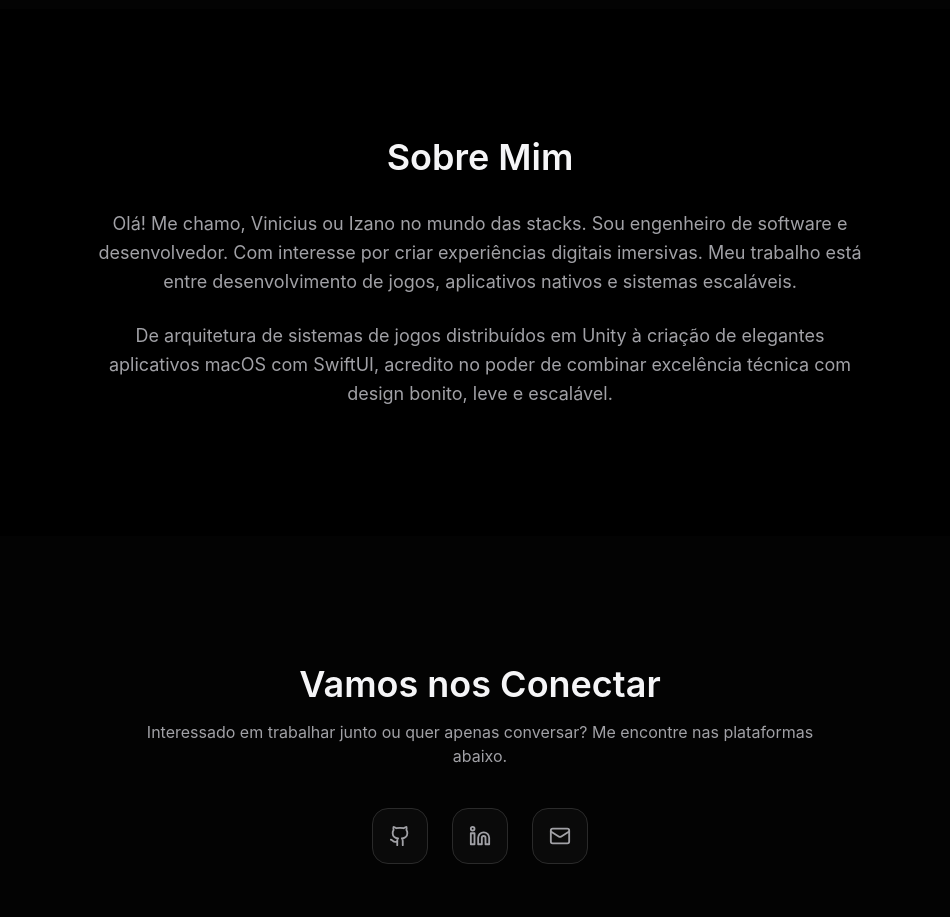
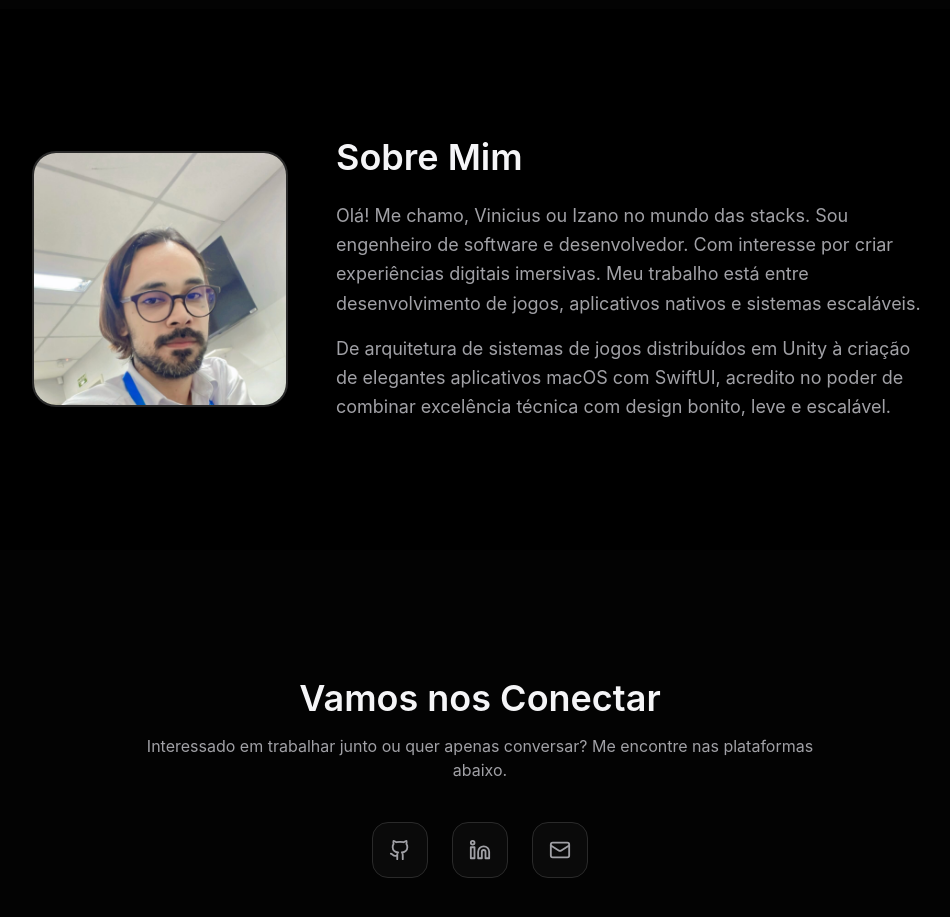
Before and after one commit to izanomikoto/Portf-lio, a Next.js app: page / in a window 1280 px wide. Shown: the part 4120-5037 px from the top of the page, without its empty margins (160-1110 px from the left). Built offline with nearby package versions, Linux system fonts and the light colour scheme.

Commit message:
Add profile photo to About section

```diff
--- a/src/app/page.tsx
+++ b/src/app/page.tsx
@@ -387,14 +387,25 @@ export default function Home() {
 
       {/* About Section */}
       <section id="about" className="py-32 px-6">
-        <div className="max-w-3xl mx-auto text-center">
+        <div className="max-w-4xl mx-auto">
           <motion.div
             initial={{ opacity: 0, y: 20 }}
             whileInView={{ opacity: 1, y: 0 }}
             viewport={{ once: true }}
+            className="flex flex-col md:flex-row items-center gap-12"
           >
-            <h2 className="text-3xl md:text-4xl font-semibold mb-8">Sobre Mim</h2>
-            <p className="text-lg text-apple-text-secondary leading-relaxed mb-6">
+            <div className="flex-shrink-0">
+              <div className="w-48 h-48 md:w-64 md:h-64 rounded-3xl overflow-hidden border-2 border-apple-border">
+                <img
+                  src="/foto.jpeg"
+                  alt="Vinicius"
+                  className="w-full h-full object-cover"
+                />
+              </div>
+            </div>
+            <div className="text-center md:text-left">
+              <h2 className="text-3xl md:text-4xl font-semibold mb-6">Sobre Mim</h2>
+              <p className="text-lg text-apple-text-secondary leading-relaxed mb-4">
                 Olá! Me chamo, Vinicius ou Izano no mundo das stacks.
                 Sou engenheiro de software e desenvolvedor. Com interesse por criar
                 experiências digitais imersivas. Meu trabalho está entre
@@ -405,6 +416,7 @@ export default function Home() {
                 elegantes aplicativos macOS com SwiftUI, acredito no poder de combinar
                 excelência técnica com design bonito, leve e escalável.
               </p>
+            </div>
           </motion.div>
         </div>
       </section>
```
Also changed, not shown: public/foto.jpeg (added). Lines whose indentation alone changed are shown as unchanged.
